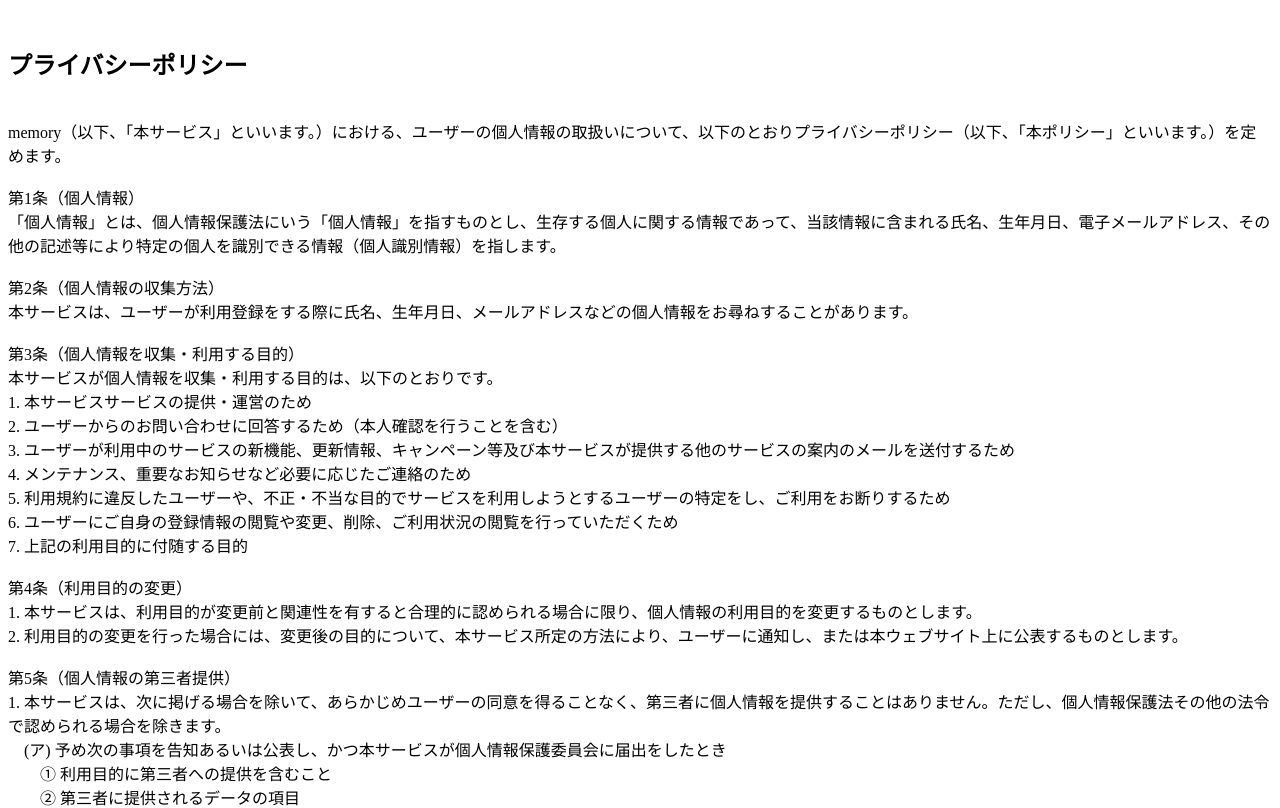
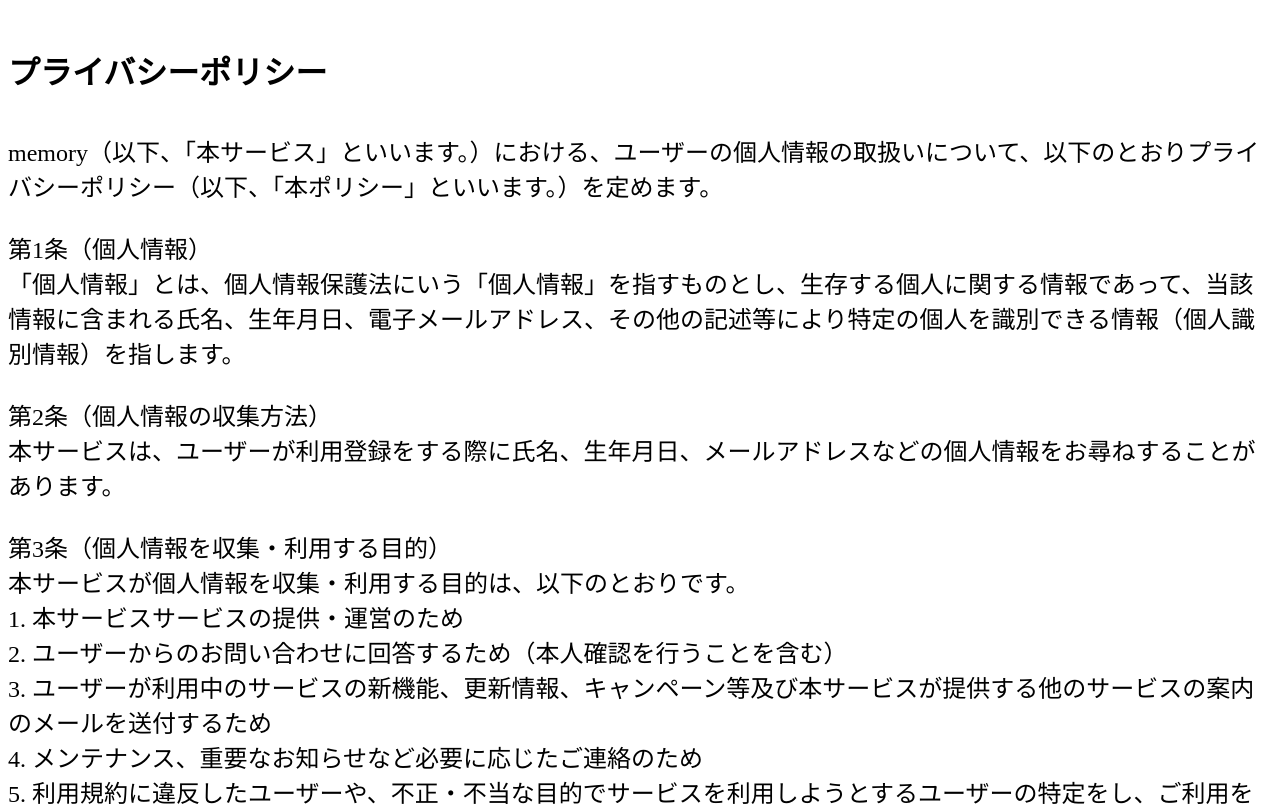
Before and after one commit to pj-picbook/picdoc, a plain HTML site: page docs/privacypolicy.html in a window 1280 px wide. Shown: the top 808 px of the page. Drawn offline with Linux system fonts and the light colour scheme.

Commit message:
Update privacypolicy.html

```diff
--- a/docs/privacypolicy.html
+++ b/docs/privacypolicy.html
@@ -4,8 +4,9 @@
 	<title>プライバシーポリシー</title>
 </head>
 <body></br>
-<h2>プライバシーポリシー</h2></br>
+<h1>プライバシーポリシー</h1></br>
 
+<font size="5">
 memory（以下、「本サービス」といいます。）における、ユーザーの個人情報の取扱いについて、以下のとおりプライバシーポリシー（以下、「本ポリシー」といいます。）を定めます。</br></br>
 
 第1条（個人情報）</br>
@@ -67,5 +68,6 @@ memory（以下、「本サービス」といいます。）における、ユ
 
 Eメールアドレス：pj.picbook@gmail.com
 
+</font>
 </body>
 </html>
```
